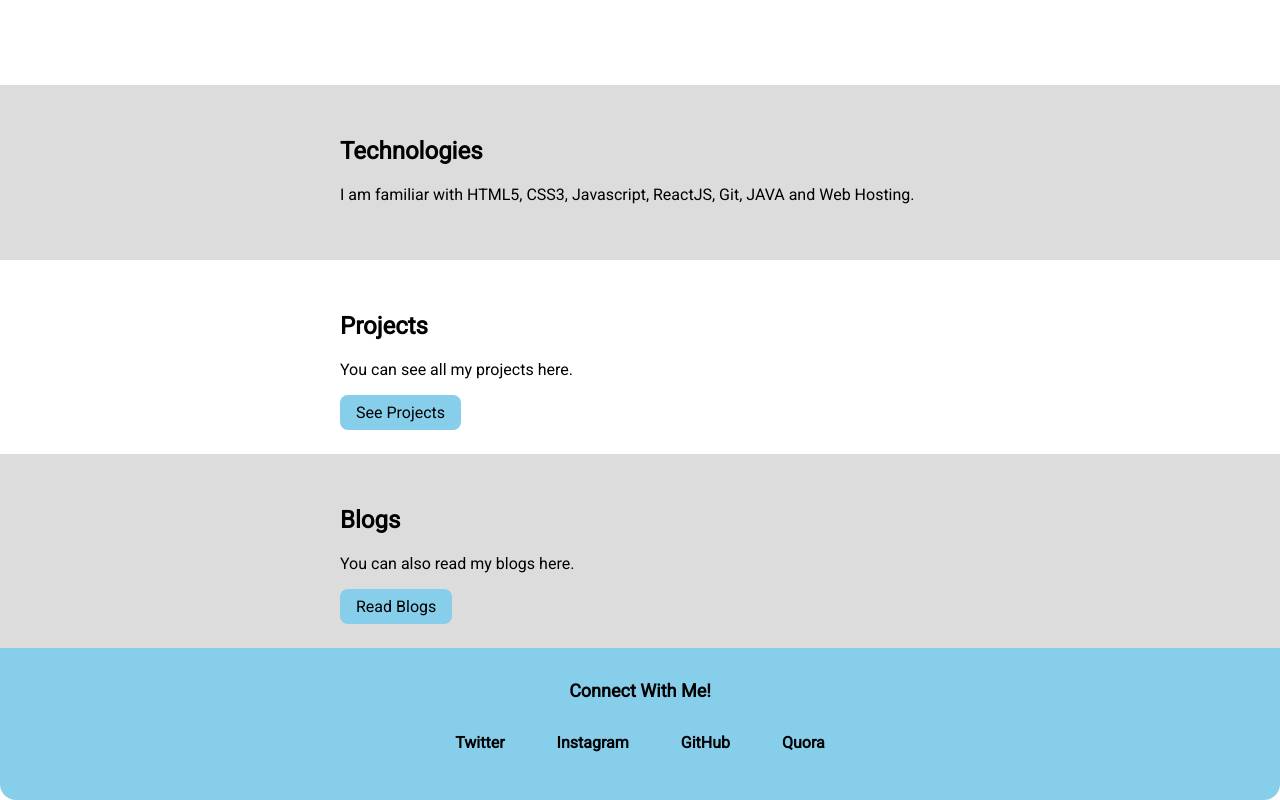
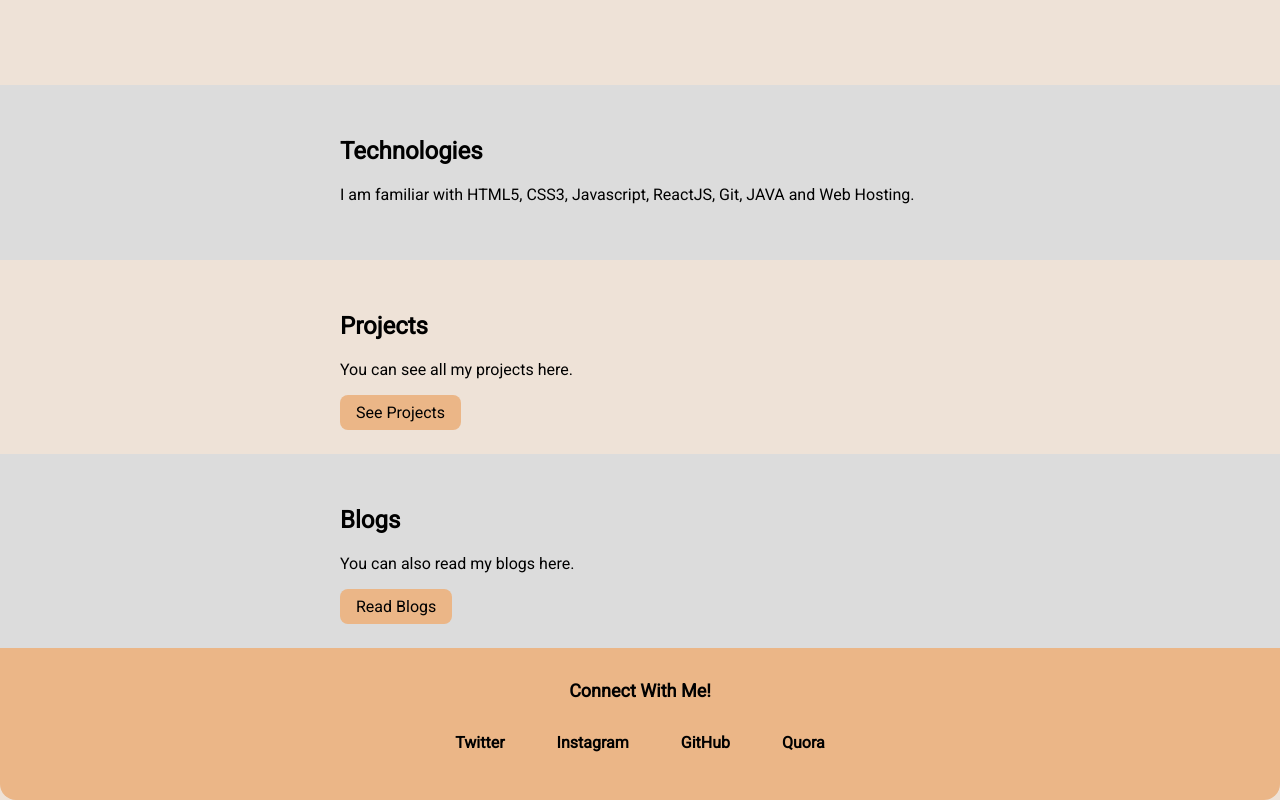
Before and after one commit to yashpatidar17/MarkFour-neoGCamp-yash, a plain HTML site: page index.html in a window 1280 px wide. Shown: the part 657-1457 px from the top of the page. Drawn offline with Linux system fonts and the light colour scheme.

Commit message:
update- changes color of website

```diff
--- a/style.css
+++ b/style.css
@@ -1,13 +1,13 @@
 @import url('https://fonts.googleapis.com/css2?family=Gloria+Hallelujah&family=Roboto&display=swap');
 
 :root{
-    --pri-color:#87CEEB;
+    --pri-color:#ebb687;
     --section-color:#dcdcdc;
 }
 
 body{
     margin: 0;
-    background-color: offwhite;
+    background-color: #eee2d7;
     font-family: 'Gloria Hallelujah', cursive;
     font-family: 'Roboto', sans-serif;
 }
```
